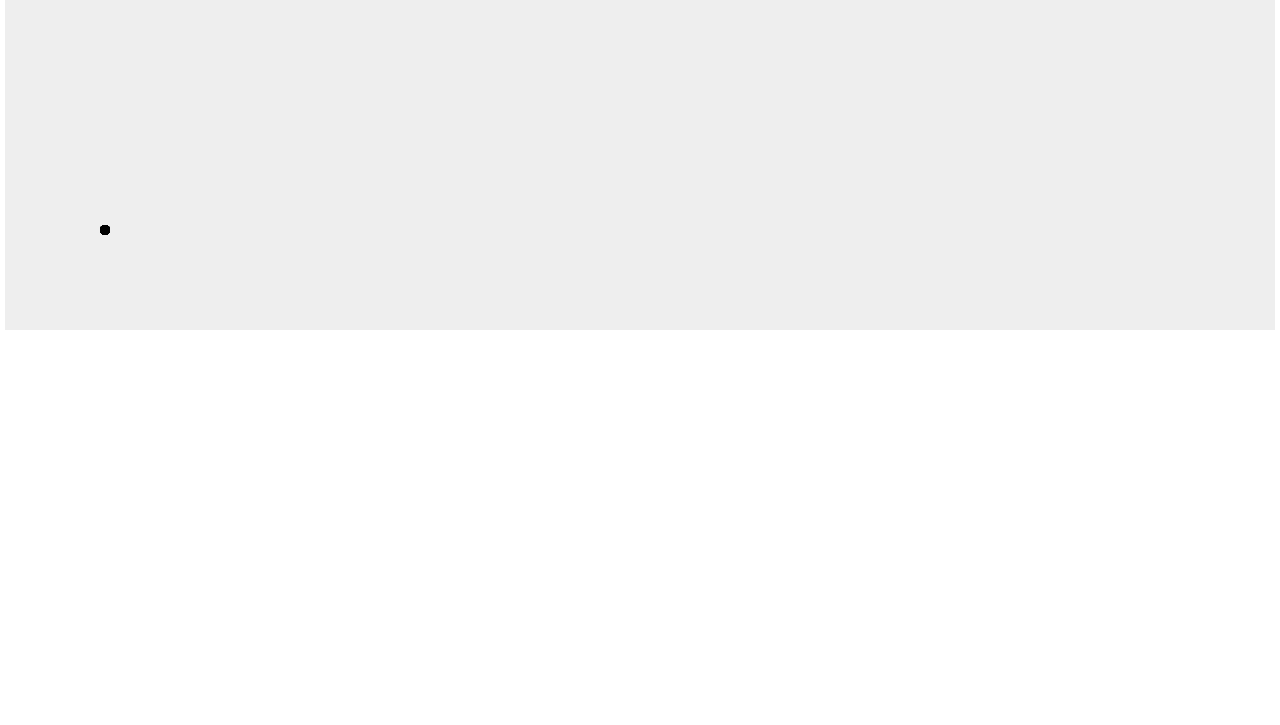
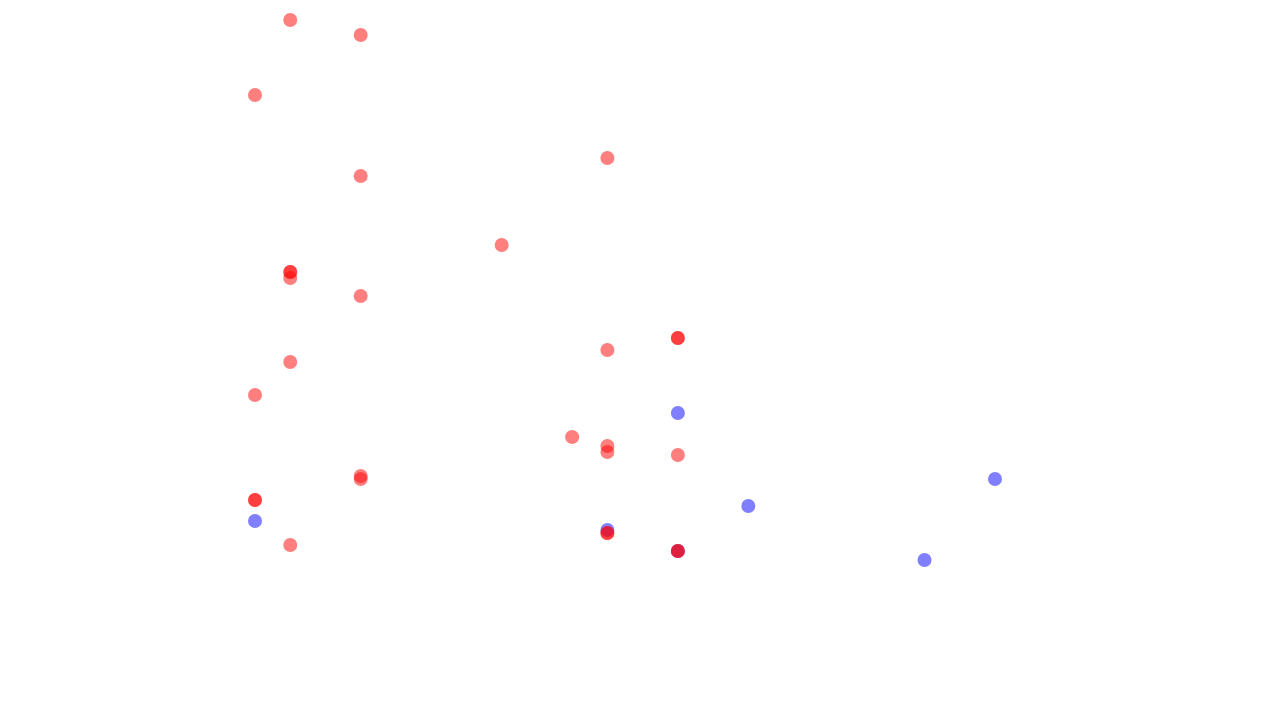
Before and after one commit to coolsitebiz/d3-scatterplot, a plain HTML site: page index.html in a window 1280 px wide. Shown: the part 75-800 px from the top of the page. Drawn offline with nearby package versions, Linux system fonts and the light colour scheme.

Commit message:
points plotted and styled, need to add axes

```diff
--- a/index.html
+++ b/index.html
@@ -5,6 +5,7 @@
         <title id="title">Doping Allegations in Pro Cycling</title>
     </head>
     <body>
+        <h1>Doping in Pro Cycling</h1>
         <div id="chart">
 
         </div>
@@ -12,30 +13,67 @@
             <script>
                     d3.json('cyclist-data.json', (data) => {
 
-                        const w = 600;
-                        const h = 400;
+                        const w = 800;
+                        const h = 600;
                         const dataset = data;
+                        const padding = 30;
                         const canvas = d3.select("#chart");
                         const svg = canvas.append("svg")
-                                            .attr("width", w)
-                                            .attr("height", h);
+                                            .attr("width", w + padding)
+                                            .attr("height", h + padding);
+                        const yearArray = dataset.map(d => parseInt(d.Year));
+
+                        var formatTime = d3.timeFormat("%M:%S");
+
+                        const timeArray = dataset.map(d => {
+                            let splitTime = d.Time.split(":");
+                            return new Date(1970, 0, 1, 0, splitTime[0], splitTime[1]);
+                        });
+
+                        const xScale = d3.scaleLinear()
+                                        .domain([d3.min(yearArray), d3.max(yearArray)])
+                                        .range([padding, w - padding]);
+
+                        const yScale = d3.scaleLinear()
+                                        .domain([d3.min(timeArray), d3.max(timeArray)])
+                                        .range([h - padding, padding]);
+
+                        const tooltip = d3.select("body").append("div").attr("id", "tooltip").attr("data-year", "");
+
+
 
                         svg
                             .selectAll("circle")
                             .data(dataset)
                             .enter()
                             .append("circle")
-                            .attr("cy", d => h - 100)
-                            .attr("cx", d => 100)
-                            .attr("r" , 5);
-
-
-
-
-
-
+                            .attr("class", "dot")
+                            .attr("data-yvalue", (d, i) => timeArray[i])
+                            .attr("data-xvalue", (d, i) => yearArray[i])
+                            .attr("cy", (d, i) => h - yScale(timeArray[i]))
+                            .attr("cx", (d, i)=> xScale(yearArray[i]))
+                            .attr("r" , 7)
+                            .style("opacity", ".5")
+                            .style("fill", (d) => d.Doping === "" ? "blue" : "red")
+                            .on("mouseover", function(d, i) {
+                                d3.select(this).attr("stroke", "black")
+                                tooltip
+                                    .attr("data-year", yearArray[i])
+                                    .style("opacity", ".8")
+                                    .style("left", d3.event.pageX + 5)
+                                    .style("top", d3.event.pageY - 25)
+                                    .style("z-index", "100")
+                                    .html("(" + d.Nationality + ") " + d.Name + " - " +  d.Year + "<br />Time: " + d.Time + "<br />" + d.Doping)
+                            })
+                            .on("mouseout", function(d, i) {
+                                d3.select(this).attr("stroke", "none")
+                                tooltip
+                                    .style("opacity", "0")
+                                    .style("z-index", "-100")
+                            })
 
                     });
             </script>
+            <script src="https://cdn.freecodecamp.org/testable-projects-fcc/v1/bundle.js"></script>
     </body>
 </html>
--- a/main.css
+++ b/main.css
@@ -1,9 +1,41 @@
 * {
     margin: 0;
     padding: 0;
+    color: white;
+    font-family: Arial, Helvetica, sans-serif;
+    font-size: 1vw;
+    font-weight: bolder;
+}
+
+h1 {
+    color: black;
+    text-align: center;
+    font-size: 3vw;
+    font-weight: normal;
+    margin-top:2vh;
 }
 
 #chart {
-    background: #eee;
+    display: flex;
+    justify-content: center;
+    align-content: center;
+    justify-items: center;
+    align-items: center;
     margin: 5px;
 }
+
+#tooltip {
+    padding: .5vw;
+    background: blue;
+    opacity: 0;
+    position: absolute;
+    top: -100px;
+    left: -100px;
+    border: 1px solid black;
+    border-radius: 5px;
+
+}
+
+.dot {
+    transition: .5s
+}
```
